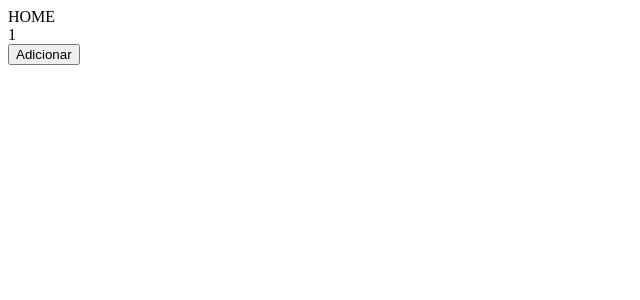
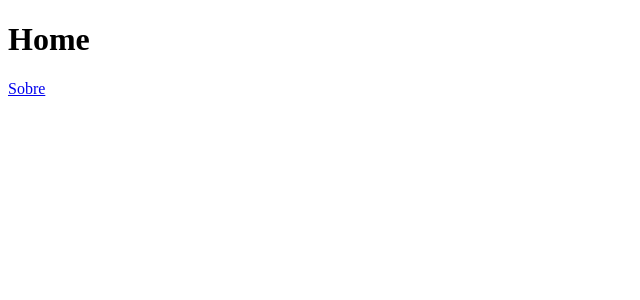
Before and after one commit to eliseumga/mywebnextjs, a Next.js app: page / in a window 1280 px wide. Shown: the top 300 px of the page, without its empty margins (0-640 px from the left). Built offline with nearby package versions, Linux system fonts and the light colour scheme.

Commit message:
Modificado Home

```diff
--- a/pages/index.js
+++ b/pages/index.js
@@ -1,27 +1,15 @@
-import { useState } from 'react';
+import Link from 'next/link';
 
 function Home() {
     return (
         <div>
-            <div>HOME</div>
-            <Contador />
+            <h1>Home</h1>
+
+            <Link href="/">
+                <a>Sobre</a>
+            </Link>
         </div>
     );
 }
 
-function Contador() {
-    const [contador, setContador] = useState(1);
-
-    function addContador() {
-        setContador(contador + 1);
-    }
-
-    return (
-        <div>
-            <div>{contador}</div>
-            <button onClick={addContador}>Adicionar</button>
-        </div>
-    )
-}
-
 export default Home;
```
